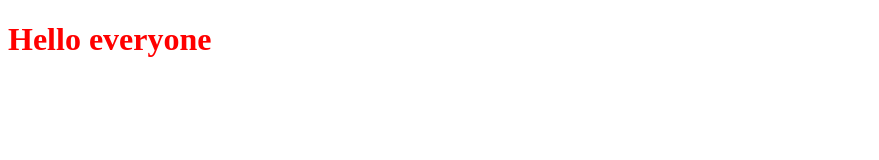
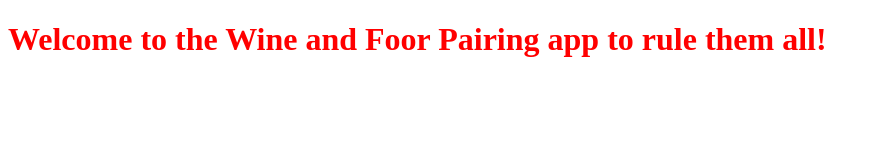
Before and after one commit to juanmrad/frontend-project, a plain HTML site: page index.html in a window 1280 px wide. Shown: the whole page, without its empty margins (0-879 px from the left). Drawn offline with Linux system fonts and the light colour scheme.

Commit message:
fix comments from code review

```diff
--- /dev/null
+++ b/app.js
@@ -0,0 +1 @@
+console.log("i loaded fine")
--- a/index.html
+++ b/index.html
@@ -10,7 +10,10 @@
 </head>
 
 <body>
-  <h1>Hello everyone</h1>
+  <h1>Welcome to the Wine and Foor Pairing app to rule them all!</h1>
+
+
+  <script src="app.js"></script>
 </body>
 
 </html>
```
